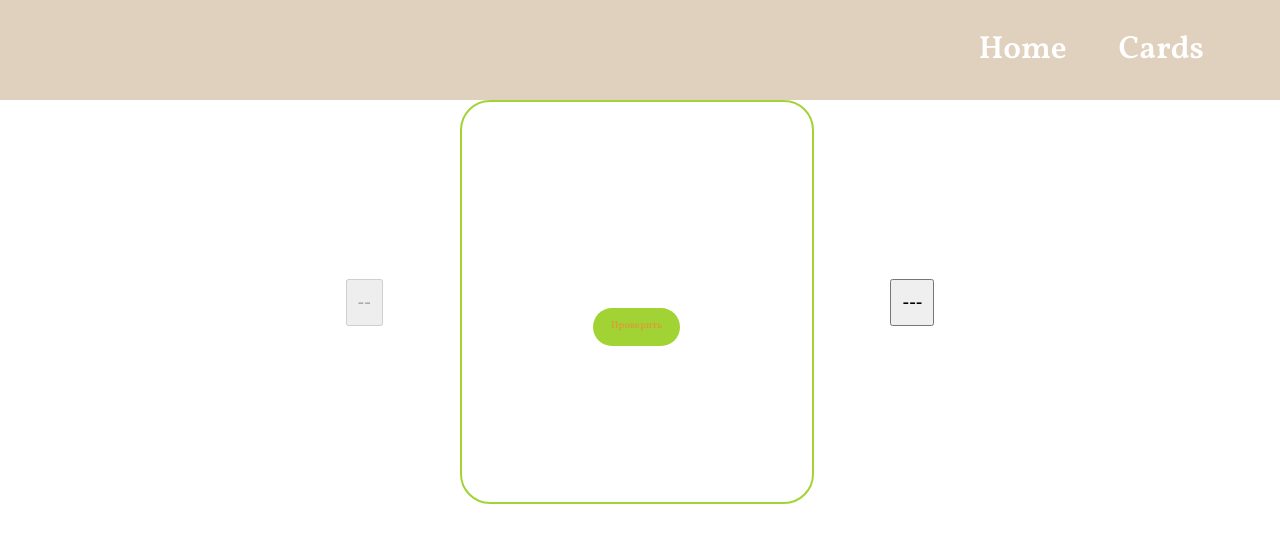
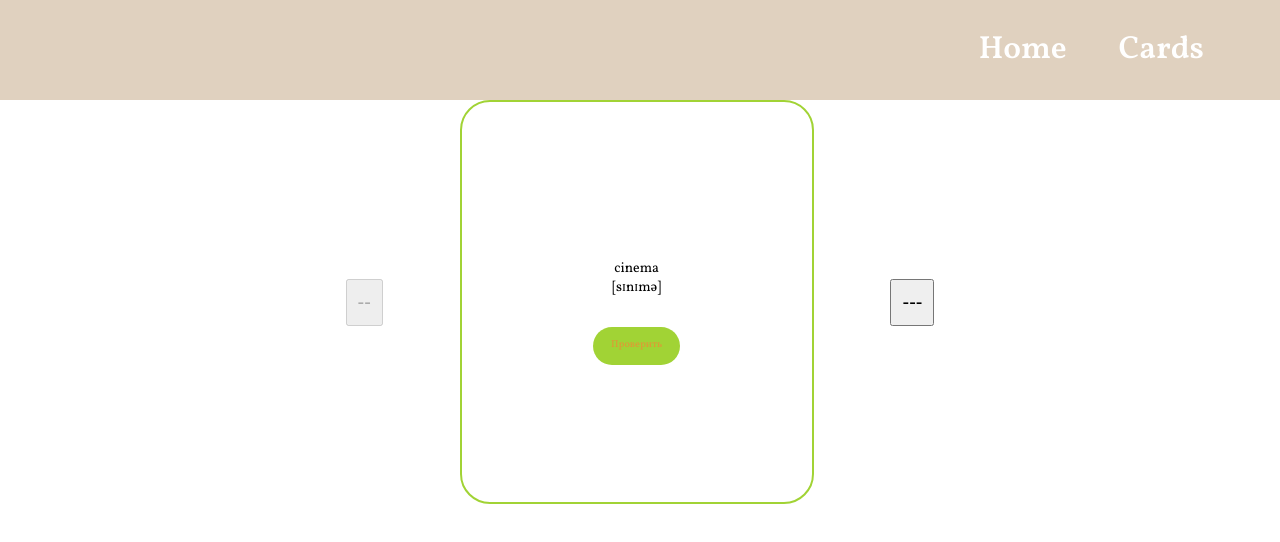
Before and after one commit to tatianapriskoka/WordCards-react-app, a React (Create React App) app: page /game in a window 1280 px wide. Shown: the top 542 px of the page. Built offline with nearby package versions, Linux system fonts and the light colour scheme; grey boxes are pictures that could not be loaded.

Commit message:
fix: problem with card slider fixed

```diff
--- a/src/App.jsx
+++ b/src/App.jsx
@@ -1,10 +1,9 @@
 import './App.scss';
 import WordList from './components/wordList/WordList';
 import Header from './components/header/Header';
-import Footer from './components/footer/Footer';
-import Search from './components/searchForm/SearchForm';
+
 import CardSlider from './components/cardslider/CardSlider';
-import WordCard from './components/wordCard/WordCard';
+
 
 import {
   BrowserRouter as Router,
--- a/src/components/FlashCard/FlashCard.jsx
+++ b/src/components/FlashCard/FlashCard.jsx
@@ -10,7 +10,7 @@
     }
 
     return (
-        <div className='flashcard' id={id} key={id} >
+        <div className='flashcard' key={id}  >
             <div className='flashcard__english'>{english}</div>
             <div className='flashcard__transcription'>{transcription}</div>
             <div className='flashcard__translation' onClick={handleChange}>{
--- a/src/components/cardSlider/CardSlider.jsx
+++ b/src/components/cardSlider/CardSlider.jsx
@@ -13,10 +13,9 @@
             <button className='button-arrow button-arrow-left' onClick={() => { setIndex(index - 1) }} disabled={index === 0}>
                 <span className='material-symbols-outlined'>--</span>
             </button>
-            {
-                card.map(data => {
-                    return <FlashCard {...cardList} key={cardList.id} />
-                })
+            {card.map(data => {
+                return <FlashCard key={data.id} {...data} />
+            })
             }
 
             <button className='button-arrow button-arrow-right' onClick={() => { setIndex(index + 1) }} disabled={index === cardList.length - 1}>
--- a/src/index.js
+++ b/src/index.js
@@ -6,9 +6,9 @@
 
 const root = ReactDOM.createRoot(document.getElementById('root'));
 root.render(
-  <React.StrictMode>
+  <>
     <App />
-  </React.StrictMode>
+  </>
 );
 
 // If you want to start measuring performance in your app, pass a function
```
Also changed, not shown: 1 other file (tests, documents, lock files or other folders).
